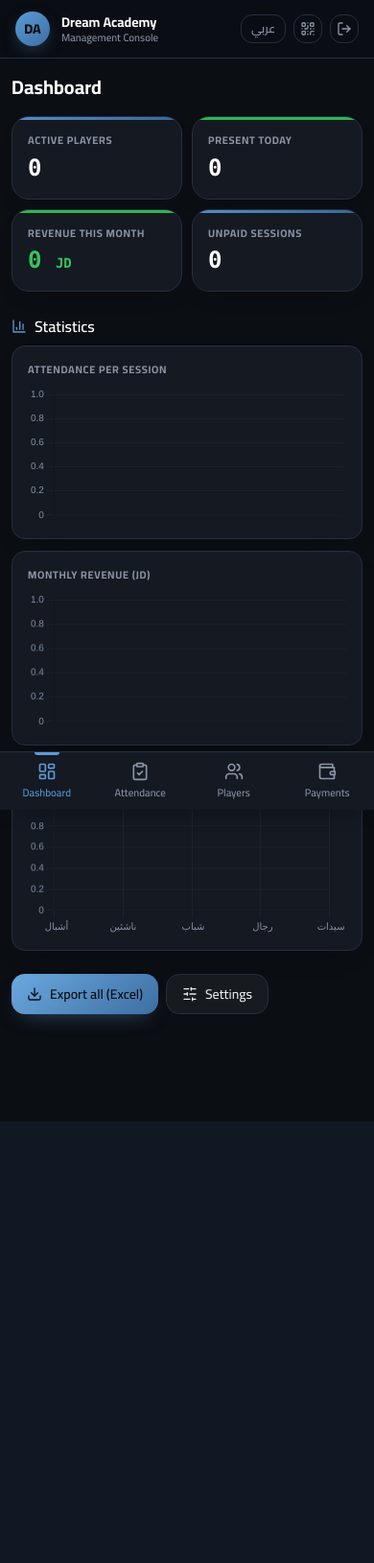
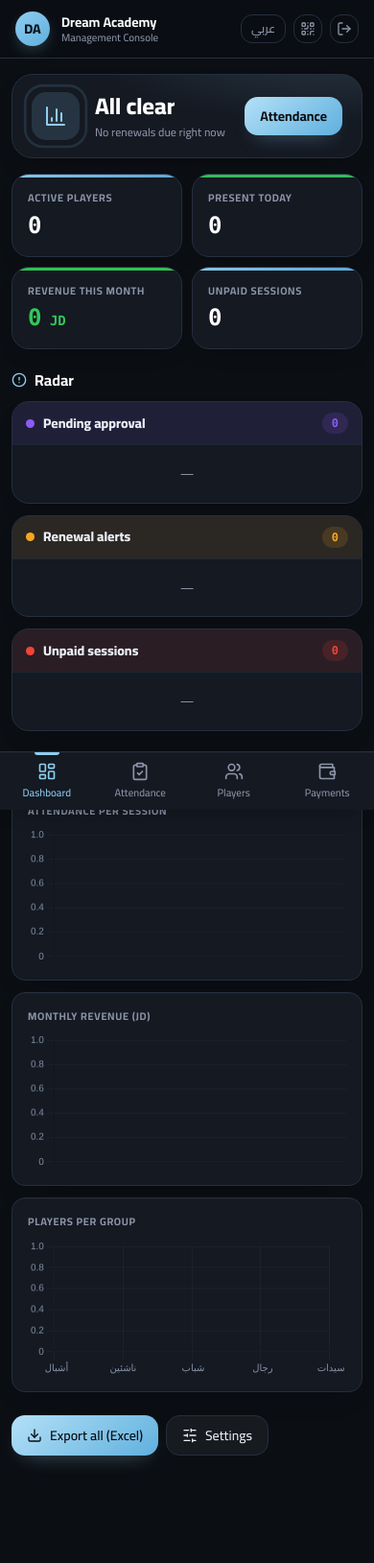
Before and after one commit to YamX-5/Dream-Academy-Bot, a Flask app: page /dashboard in a window 390 px wide. Shown: the whole page at 96% size. Before the commit the page ends 1169 px from the top, so only its background shows below. Run offline with Flask 3, Linux system fonts and the light colour scheme; data comes from the database, SQL or seed files in the repository; data that the repository does not hold is empty; some libraries are stand-ins or nearby versions.

Commit message:
Bold gym-radar dashboard + baby-blue accent
The first restyle kept the same blue and layout, so it read as
unchanged. This makes the difference unmistakable:

- Accent switched to baby blue (#8FCDF0), defined once as a CSS
  variable and used across buttons, nav, brand tile, KPI bars, focus
  glow, and charts.
- Dashboard restructured into the gym-radar language: a hero banner
  with a pulsing radar icon and the day's headline (renewals due or
  attendance rate), KPI cards with sparklines, and the signature
  three colored "radar" columns (Pending = violet, Renewal = amber,
  Unpaid = red) with initial-avatars and inline actions.

Co-Authored-By: Claude Opus 4.8 <noreply@anthropic.com>

```diff
--- a/templates/base.html
+++ b/templates/base.html
@@ -13,7 +13,7 @@ tailwind.config = { theme: { extend: {
   colors: {
     bg:'#0B0E13', card:'#141922', card2:'#1B2230', card3:'#232C3B',
     edge:'#262F3F', edge2:'#1E2634',
-    accent:'#5B9BD5', accent2:'#3D6FA3', ink:'#E9EEF6', dim:'#8B95A7', faint:'#5C6678',
+    accent:'#8FCDF0', accent2:'#5FB0DE', ink:'#E9EEF6', dim:'#8B95A7', faint:'#5C6678',
     ok:'#34C759', warn:'#F5A623', bad:'#F04438', violet:'#8B5CF6', wa:'#25D366'
   },
   fontFamily: { sans: ['Cairo','Segoe UI','system-ui','sans-serif'] },
@@ -21,20 +21,22 @@ tailwind.config = { theme: { extend: {
 }}}
 </script>
 <style>
+  /* ===== baby-blue accent, defined once ===== */
+  :root {
+    --acc:#8FCDF0; --acc2:#5FB0DE; --acc-lite:#B4E0F7;
+    --acc-weak:rgba(143,205,240,.15); --acc-glow:rgba(143,205,240,.45);
+    --warnc:#F5A623; --badc:#F04438; --violetc:#8B5CF6; --okc:#34C759;
+  }
   body { background:#0B0E13; color:#E9EEF6; font-weight:500; letter-spacing:0;
          -webkit-font-smoothing:antialiased; -webkit-tap-highlight-color: transparent; }
   h1,h2,h3,h4 { letter-spacing:0; }
-  /* soft depth on every surface card — the gym-radar feel */
   .bg-card { box-shadow: 0 1px 0 rgba(255,255,255,.02) inset, 0 10px 26px -18px rgba(0,0,0,.65); }
-  /* gradient primary + glow (only solid accent buttons, not tinted badges) */
-  .bg-accent { background-image: linear-gradient(140deg, #6BA8DE, #3D6FA3);
-               box-shadow: 0 10px 22px -12px rgba(91,155,213,.55); }
-  .bg-accent:hover { filter: brightness(1.06); }
-  /* focus glow */
-  input:focus, select:focus, textarea:focus { box-shadow: 0 0 0 3px rgba(91,155,213,.18); }
+  .bg-accent { background-image: linear-gradient(140deg, var(--acc-lite), var(--acc2));
+               box-shadow: 0 10px 22px -12px var(--acc-glow); color:#08151d; }
+  .bg-accent:hover { filter: brightness(1.05); }
+  input:focus, select:focus, textarea:focus { box-shadow: 0 0 0 3px var(--acc-weak); }
   input, select, textarea { color-scheme: dark; }
   ::placeholder { color:#5C6678; }
-  /* numbers/phones: mono + tabular, always LTR */
   .num { font-family: ui-monospace,'SF Mono',Menlo,Consolas,monospace; font-variant-numeric: tabular-nums;
          direction: ltr; unicode-bidi: isolate; }
   .label-xs { font-size:11px; letter-spacing:.06em; text-transform:uppercase; color:#8B95A7; font-weight:700; }
@@ -42,30 +44,51 @@ tailwind.config = { theme: { extend: {
   summary { list-style:none; }
   summary::-webkit-details-marker { display:none; }
   details[open] > summary .group-open\:rotate-180 { transform: rotate(180deg); }
-  /* bottom-nav active accent */
   .navlink { color:#8B95A7; transition: color .15s; position:relative; }
-  .navlink.active, .navlink:hover { color:#5B9BD5; }
+  .navlink.active, .navlink:hover { color:var(--acc); }
   .navlink.active::before { content:''; position:absolute; top:0; inset-inline-start:50%; transform:translateX(-50%);
-    width:26px; height:3px; border-radius:0 0 4px 4px; background:#5B9BD5; }
-  /* avatar (initials) */
+    width:26px; height:3px; border-radius:0 0 4px 4px; background:var(--acc); }
   .av { flex:none; display:grid; place-items:center; border-radius:50%; font-weight:800; color:#fff;
         width:38px; height:38px; font-size:14px; }
-  /* pill badges */
   .pill { display:inline-flex; align-items:center; gap:5px; font-size:11px; font-weight:800;
           padding:3px 10px; border-radius:999px; white-space:nowrap; }
-  .pill-ok{color:#34C759;background:rgba(52,199,89,.14)} .pill-warn{color:#F5A623;background:rgba(245,166,35,.15)}
-  .pill-bad{color:#F04438;background:rgba(240,68,56,.14)} .pill-sky{color:#5B9BD5;background:rgba(91,155,213,.16)}
-  .pill-violet{color:#8B5CF6;background:rgba(139,92,246,.15)} .pill-muted{color:#8B95A7;background:#232C3B}
-  /* KPI card with top accent bar */
+  .pill-ok{color:var(--okc);background:rgba(52,199,89,.14)} .pill-warn{color:var(--warnc);background:rgba(245,166,35,.15)}
+  .pill-bad{color:var(--badc);background:rgba(240,68,56,.14)} .pill-sky{color:var(--acc);background:var(--acc-weak)}
+  .pill-violet{color:var(--violetc);background:rgba(139,92,246,.15)} .pill-muted{color:#8B95A7;background:#232C3B}
   .kpi { position:relative; overflow:hidden; }
   .kpi::before { content:''; position:absolute; top:0; inset-inline-start:0; width:100%; height:3px;
-    background:linear-gradient(90deg,#5B9BD5,#3D6FA3); opacity:.9; }
-  .kpi.kpi-warn::before { background:#F5A623; } .kpi.kpi-bad::before { background:#F04438; }
-  .kpi.kpi-ok::before { background:#34C759; }
-  /* brand tile */
-  .brand-logo { background:linear-gradient(140deg,#5B9BD5,#3D6FA3); color:#0B0E13;
-                box-shadow:0 6px 18px -6px rgba(91,155,213,.5); }
-  /* rise-in on load */
+    background:linear-gradient(90deg,var(--acc),var(--acc2)); opacity:.95; }
+  .kpi.kpi-warn::before { background:var(--warnc); } .kpi.kpi-bad::before { background:var(--badc); }
+  .kpi.kpi-ok::before { background:var(--okc); }
+  .brand-logo { background:linear-gradient(140deg,var(--acc),var(--acc2)); color:#08151d;
+                box-shadow:0 6px 18px -6px var(--acc-glow); }
+  /* ===== hero banner ===== */
+  .gr-hero { position:relative; overflow:hidden; border:1px solid var(--edge,#262F3F); border-radius:22px;
+    background:radial-gradient(130% 150% at 92% -25%, var(--acc-weak), transparent 55%), #141922;
+    padding:18px 20px; box-shadow:0 12px 30px -20px rgba(0,0,0,.7); }
+  .gr-pulse { width:50px; height:50px; border-radius:15px; display:grid; place-items:center; flex:none;
+    background:var(--acc-weak); color:var(--acc); position:relative; }
+  .gr-pulse::after { content:''; position:absolute; inset:0; border-radius:15px; border:2px solid var(--acc);
+    animation:ring 2.6s ease-out infinite; opacity:0; }
+  @keyframes ring { 0%{transform:scale(1);opacity:.5} 100%{transform:scale(1.45);opacity:0} }
+  /* ===== sparkline ===== */
+  .gr-spark { display:flex; align-items:flex-end; gap:2px; height:22px; }
+  .gr-spark i { width:4px; border-radius:2px; background:var(--acc); opacity:.35; }
+  .gr-spark i:last-child { opacity:1; }
+  /* ===== radar columns ===== */
+  .gr-col { background:#141922; border:1px solid var(--edge,#262F3F); border-radius:18px; overflow:hidden;
+    box-shadow:0 10px 26px -18px rgba(0,0,0,.65); }
+  .gr-col .hd { display:flex; align-items:center; gap:9px; padding:11px 14px; border-bottom:1px solid #1E2634; }
+  .gr-col .dot { width:9px; height:9px; border-radius:50%; }
+  .gr-col .hd .t { font-weight:800; font-size:14px; }
+  .gr-col .cnt { margin-inline-start:auto; font-size:12px; font-weight:800; padding:2px 10px; border-radius:99px; }
+  .gr-col.warn .hd{background:rgba(245,166,35,.10)} .gr-col.warn .dot{background:var(--warnc)} .gr-col.warn .cnt{color:var(--warnc);background:rgba(245,166,35,.14)}
+  .gr-col.bad .hd{background:rgba(240,68,56,.10)} .gr-col.bad .dot{background:var(--badc)} .gr-col.bad .cnt{color:var(--badc);background:rgba(240,68,56,.14)}
+  .gr-col.violet .hd{background:rgba(139,92,246,.10)} .gr-col.violet .dot{background:var(--violetc)} .gr-col.violet .cnt{color:var(--violetc);background:rgba(139,92,246,.14)}
+  .gr-row { display:flex; align-items:center; gap:10px; padding:10px 13px; border-bottom:1px solid #1E2634; transition:background .15s; }
+  .gr-row:last-child { border-bottom:none; }
+  .gr-row:hover { background:#1B2230; }
+  .gr-empty { padding:20px; text-align:center; color:#8B95A7; font-size:13px; }
   .rise { opacity:0; transform:translateY(10px); animation:rise .45s cubic-bezier(.2,.8,.2,1) forwards; }
   @keyframes rise { to { opacity:1; transform:none; } }
   @media (prefers-reduced-motion: reduce) { *, .rise { animation:none!important; transition:none!important; opacity:1!important; transform:none!important; } }
--- a/templates/dashboard.html
+++ b/templates/dashboard.html
@@ -2,20 +2,48 @@
 {% from "_icons.html" import icon %}
 {% block title %}{{ t('dash_title') }}{% endblock %}
 {% block content %}
-<h1 class="text-xl font-bold text-white mb-4">{{ t('dash_title') }}</h1>
+{% set pal = ['#3D6FA3','#2E9E5B','#B5791E','#6D48C9','#C6413A','#1F8F8A'] %}
+{% macro avatar(name, id) %}{% set pp = name.split() %}<span class="av" style="background: {{ pal[id % 6] }}">{{ pp[0][0] }}{{ pp[1][0] if pp|length > 1 else '' }}</span>{% endmacro %}
 
-<div class="grid grid-cols-2 gap-2.5 mb-6">
+<!-- HERO -->
+<div class="gr-hero flex items-center gap-4 mb-4">
+  <div class="gr-pulse">{{ icon('clock' if alerts else 'chart','w-6 h-6') }}</div>
+  <div class="min-w-0 flex-1">
+    {% if alerts %}
+    <div class="text-2xl font-extrabold text-white leading-tight"><span class="num text-warn">{{ alerts|length }}</span> {{ 'لاعب' if lang=='ar' else 'players' }} {{ t('hero_need_renewal') }}</div>
+    <div class="text-xs text-dim mt-1">{{ t('hero_renewal_sub') }}</div>
+    {% elif kpis.attendance_rate is not none %}
+    <div class="text-2xl font-extrabold text-white leading-tight num text-ok">{{ kpis.attendance_rate }}%</div>
+    <div class="text-xs text-dim mt-1">{{ t('hero_att_sub') }}</div>
+    {% else %}
+    <div class="text-2xl font-extrabold text-white leading-tight">{{ t('hero_all_clear') }}</div>
+    <div class="text-xs text-dim mt-1">{{ t('hero_all_clear_sub') }}</div>
+    {% endif %}
+  </div>
+  <a href="/attendance" class="bg-accent text-bg font-bold px-4 py-2.5 rounded-lg text-sm shrink-0">{{ t('hero_cta') }}</a>
+</div>
+
+<!-- KPI ROW with sparklines -->
+{% set att_vals = att_chart|map(attribute='v')|list %}{% set att_max = att_vals|max if att_vals else 0 %}
+{% set rev_vals = rev_chart|map(attribute='v')|list %}{% set rev_max = rev_vals|max if rev_vals else 0 %}
+<div class="grid grid-cols-2 gap-2.5 mb-5">
   <div class="kpi bg-card rounded-xl p-4 border border-edge">
     <div class="label-xs mb-1">{{ t('kpi_active') }}</div>
     <div class="text-2xl font-extrabold num text-white">{{ kpis.active_players }}</div>
   </div>
   <div class="kpi kpi-ok bg-card rounded-xl p-4 border border-edge">
     <div class="label-xs mb-1">{{ t('kpi_present') }}</div>
-    <div class="text-2xl font-extrabold num text-white">{{ kpis.present_today }}</div>
+    <div class="flex items-end justify-between">
+      <div class="text-2xl font-extrabold num text-white">{{ kpis.present_today }}</div>
+      {% if att_vals %}<div class="gr-spark">{% for v in att_vals %}<i style="height: {{ (2 + (v / att_max * 20)) | round | int if att_max else 2 }}px"></i>{% endfor %}</div>{% endif %}
+    </div>
   </div>
   <div class="kpi kpi-ok bg-card rounded-xl p-4 border border-edge">
     <div class="label-xs mb-1">{{ t('kpi_revenue') }}</div>
-    <div class="text-2xl font-extrabold num text-ok">{{ kpis.revenue_month }} <span class="text-sm font-semibold">JD</span></div>
+    <div class="flex items-end justify-between">
+      <div class="text-2xl font-extrabold num text-ok">{{ kpis.revenue_month }}<span class="text-sm font-semibold"> JD</span></div>
+      {% if rev_vals %}<div class="gr-spark">{% for v in rev_vals %}<i style="height: {{ (2 + (v / rev_max * 20)) | round | int if rev_max else 2 }}px"></i>{% endfor %}</div>{% endif %}
+    </div>
   </div>
   <div class="kpi {{ 'kpi-bad' if kpis.unpaid_count else '' }} bg-card rounded-xl p-4 border {{ 'border-bad/50' if kpis.unpaid_count else 'border-edge' }}">
     <div class="label-xs mb-1">{{ t('kpi_unpaid') }}</div>
@@ -23,78 +51,61 @@
   </div>
 </div>
 
-{% if pending %}
-<h2 class="flex items-center gap-2 font-semibold mb-2 text-white">
-  <span class="text-amber-400">{{ icon('users','w-4 h-4') }}</span>{{ t('pending_approval') }}
-  <span class="text-xs bg-amber-500/20 text-amber-300 rounded-full px-2 py-0.5 num">{{ pending|length }}</span>
+<!-- RADAR -->
+<h2 class="flex items-center gap-2 font-bold mb-2.5 text-white">
+  <span class="text-accent">{{ icon('alert','w-4 h-4') }}</span>{{ t('radar_title') }}
 </h2>
-<div class="space-y-2 mb-6">
-  {% for p in pending %}
-  <div id="pending-{{ p.id }}" class="bg-card rounded-lg px-4 py-3 border border-amber-500/30">
-    <div class="flex items-center justify-between gap-2 mb-2">
-      <div class="min-w-0">
-        <div class="font-semibold truncate">{{ p.full_name }}</div>
-        <div class="text-xs text-dim">
-          {{ p.group_name or '—' }} · {{ t('added_by', who=(t('role_admin') if p.added_by=='admin' else t('role_coach'))) }}
-          {% if p.guardian_phone %} · <span dir="ltr" class="num">{{ p.guardian_phone }}</span>{% endif %}
-        </div>
+<div class="grid gap-3 sm:grid-cols-3 mb-6">
+  <!-- pending -->
+  <div class="gr-col violet">
+    <div class="hd"><span class="dot"></span><span class="t">{{ t('pending_approval') }}</span><span class="cnt num">{{ pending|length }}</span></div>
+    {% for p in pending %}
+    <div class="gr-row" id="pending-{{ p.id }}">
+      {{ avatar(p.full_name, p.id) }}
+      <a href="/players/{{ p.id }}/edit" class="flex-1 min-w-0">
+        <div class="font-bold text-sm truncate">{{ p.full_name }}</div>
+        <div class="text-[11px] text-dim truncate">{{ p.group_name or '—' }} · {{ t('added_by', who=(t('role_admin') if p.added_by=='admin' else t('role_coach'))) }}</div>
+      </a>
+      <div class="flex gap-1.5 shrink-0">
+        <button onclick="approvePlayer({{ p.id }})" title="{{ t('approve') }}" class="w-8 h-8 grid place-items-center rounded-lg bg-emerald-600 hover:bg-emerald-500 text-white transition">{{ icon('check','w-4 h-4') }}</button>
+        <button onclick="rejectPlayer({{ p.id }})" title="{{ t('reject') }}" class="w-8 h-8 grid place-items-center rounded-lg bg-white/5 hover:bg-white/10 border border-edge text-bad transition">{{ icon('x','w-4 h-4') }}</button>
       </div>
     </div>
-    <div class="grid grid-cols-3 gap-2 text-sm">
-      <button onclick="approvePlayer({{ p.id }})"
-              class="flex items-center justify-center gap-1.5 bg-emerald-600 hover:bg-emerald-500 text-white font-semibold py-2 rounded-lg transition">
-        {{ icon('check','w-4 h-4') }}{{ t('approve') }}</button>
-      <a href="/players/{{ p.id }}/edit"
-         class="flex items-center justify-center gap-1.5 bg-white/5 hover:bg-white/10 border border-edge py-2 rounded-lg transition">
-        {{ icon('edit','w-3.5 h-3.5') }}{{ t('review') }}</a>
-      <button onclick="rejectPlayer({{ p.id }})"
-              class="flex items-center justify-center gap-1.5 bg-white/5 hover:bg-white/10 border border-edge text-red-400 py-2 rounded-lg transition">
-        {{ icon('x','w-4 h-4') }}{{ t('reject') }}</button>
+    {% else %}<div class="gr-empty">—</div>{% endfor %}
+  </div>
+  <!-- renewal -->
+  <div class="gr-col warn">
+    <div class="hd"><span class="dot"></span><span class="t">{{ t('renewal_alerts') }}</span><span class="cnt num">{{ alerts|length }}</span></div>
+    {% for a in alerts %}
+    <div class="gr-row">
+      {{ avatar(a.player.full_name, a.player.id) }}
+      <a href="/players/{{ a.player.id }}" class="flex-1 min-w-0">
+        <div class="font-bold text-sm truncate">{{ a.player.full_name }}</div>
+        <div class="text-[11px] num {{ 'text-warn' if a.active else 'text-bad' }} truncate">
+          {% if a.active %}{{ t('alert_left_days', n=a.left, d=a.days_left) }}{% else %}{{ t('expired_needs_renewal') }}{% endif %}</div>
+      </a>
+      {% if a.player.guardian_phone or a.player.phone %}
+      <a href="{{ a.wa }}" target="_blank" title="{{ t('whatsapp') }}" class="w-8 h-8 grid place-items-center rounded-lg text-white shrink-0 transition" style="background:#25D366">{{ icon('message','w-4 h-4') }}</a>
+      {% endif %}
     </div>
+    {% else %}<div class="gr-empty">—</div>{% endfor %}
   </div>
-  {% endfor %}
-</div>
-{% endif %}
-
-{% if alerts %}
-<h2 class="flex items-center gap-2 font-semibold mb-2 text-white">
-  <span class="text-yellow-400">{{ icon('clock','w-4 h-4') }}</span>{{ t('renewal_alerts') }}
-</h2>
-<div class="space-y-2 mb-6">
-  {% for a in alerts %}
-  <div class="bg-card rounded-lg px-4 py-3 border border-edge flex items-center justify-between gap-2">
-    <a href="/players/{{ a.player.id }}" class="min-w-0">
-      <div class="font-semibold truncate">{{ a.player.full_name }}</div>
-      <div class="text-xs text-dim num">
-        {% if a.active %}{{ t('alert_left_days', n=a.left, d=a.days_left) }}{% else %}<span class="text-red-400">{{ t('expired_needs_renewal') }}</span>{% endif %}
-        · {{ a.player.group_name or '—' }}
+  <!-- unpaid -->
+  <div class="gr-col bad">
+    <div class="hd"><span class="dot"></span><span class="t">{{ t('unpaid_title') }}</span><span class="cnt num">{{ unpaid|length }}</span></div>
+    {% for u in unpaid %}
+    <a href="/players/{{ u.pid }}" class="gr-row">
+      {{ avatar(u.full_name, u.pid) }}
+      <div class="flex-1 min-w-0">
+        <div class="font-bold text-sm truncate">{{ u.full_name }}</div>
+        <div class="text-[11px] text-dim num truncate">{{ t('attended_unpaid', d=u.session_date) }}</div>
       </div>
     </a>
-    {% if a.player.guardian_phone or a.player.phone %}
-    <a href="{{ a.wa }}" target="_blank"
-       class="shrink-0 flex items-center gap-1.5 bg-emerald-600 hover:bg-emerald-500 text-white text-xs font-semibold px-3 py-2 rounded-lg transition">
-      {{ icon('message','w-3.5 h-3.5') }}{{ t('whatsapp') }}</a>
-    {% endif %}
+    {% else %}<div class="gr-empty">—</div>{% endfor %}
   </div>
-  {% endfor %}
 </div>
-{% endif %}
 
-{% if unpaid %}
-<h2 class="flex items-center gap-2 font-semibold mb-2 text-red-400">
-  {{ icon('alert','w-4 h-4') }}{{ t('unpaid_title') }}
-</h2>
-<div class="space-y-2 mb-6">
-  {% for u in unpaid %}
-  <a href="/players/{{ u.pid }}" class="block bg-card rounded-lg px-4 py-3 border border-red-500/40 hover:border-red-500/70 transition">
-    <div class="font-semibold">{{ u.full_name }}</div>
-    <div class="text-xs text-dim num">{{ t('attended_unpaid', d=u.session_date) }} · {{ u.group_name or '—' }}</div>
-  </a>
-  {% endfor %}
-</div>
-{% endif %}
-
-<h2 class="flex items-center gap-2 font-semibold mb-2 text-white">
+<h2 class="flex items-center gap-2 font-bold mb-2.5 text-white">
   <span class="text-accent">{{ icon('chart','w-4 h-4') }}</span>{{ t('charts') }}
 </h2>
 <div class="space-y-3 mb-6">
@@ -149,9 +160,9 @@ const opts = { plugins:{legend:{display:false}}, scales:{
   y:{ticks:{color:'#8593A6',font:{size:10}},grid:{color:'rgba(255,255,255,.04)'},beginAtZero:true}}};
 function mk(id,type,data,color){ new Chart(document.getElementById(id),{type,
   data:{labels:data.map(d=>d.d),datasets:[{data:data.map(d=>d.v),backgroundColor:color,borderColor:color,tension:.3,borderRadius:3}]},options:opts});}
-mk('attChart','line',{{ att_chart|tojson }},'#5B9BD5');
-mk('revChart','bar',{{ rev_chart|tojson }},'#34d399');
-mk('grpChart','bar',{{ grp_chart|tojson }},'#5B9BD5');
+mk('attChart','line',{{ att_chart|tojson }},'#8FCDF0');
+mk('revChart','bar',{{ rev_chart|tojson }},'#34C759');
+mk('grpChart','bar',{{ grp_chart|tojson }},'#8FCDF0');
 
 const CONFIRM_REJECT = {{ t('confirm_reject')|tojson }};
 async function approvePlayer(id) {
--- a/templates/login.html
+++ b/templates/login.html
@@ -19,6 +19,6 @@
 <style>
   .login-glow { position: relative; }
   .login-glow::before { content:''; position:fixed; inset:0; z-index:-1; pointer-events:none;
-    background: radial-gradient(900px 500px at 80% -10%, rgba(91,155,213,.14), transparent 60%); }
+    background: radial-gradient(900px 500px at 80% -10%, rgba(143,205,240,.16), transparent 60%); }
 </style>
 {% endblock %}
```
Also changed, not shown: i18n.py (+8 -0 lines).
